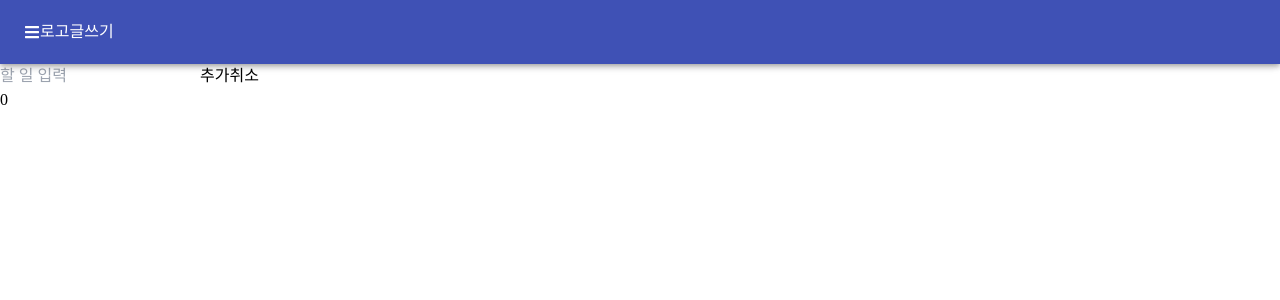
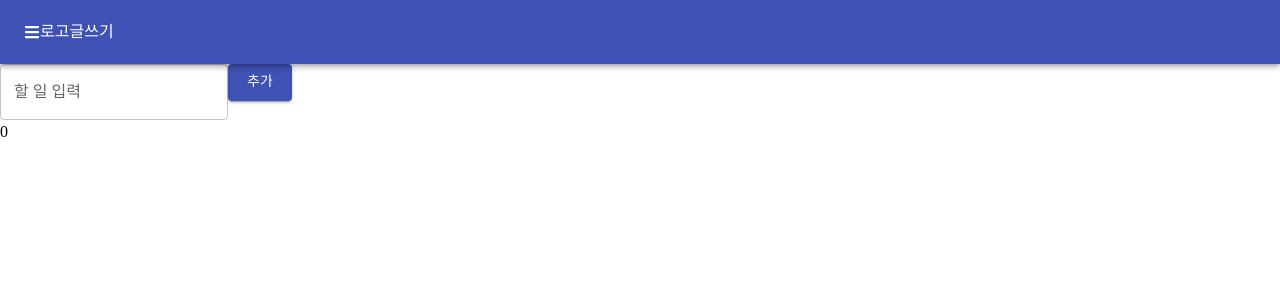
Before and after one commit to Pive0528/24_10_todoapp, a Next.js app: page / in a window 1280 px wide. Shown: the top 300 px of the page. Built offline with nearby package versions, Linux system fonts and the light colour scheme; a web font is replaced by a local one.

Commit message:
Todo 추가 폼 꾸미기, TextField, Button

```diff
--- a/src/app/page.js
+++ b/src/app/page.js
@@ -1,25 +1,16 @@
 'use client';
 
 import * as React from 'react';
-import {
-  AppBar,
-  Toolbar,
-  Button,
-  Alert as MuiAlert,
-  Snackbar,
-  Backdrop,
-  CircularProgress,
-  Drawer,
-  List,
-  ListItemButton,
-  Link,
-  ListItem,
-  Tabs,
-  Tab,
-} from '@mui/material';
+import { AppBar, Toolbar, Button, Alert as MuiAlert, TextField, createTheme } from '@mui/material';
 import { ThemeProvider } from '@emotion/react';
 import { FaBars } from 'react-icons/fa';
 import theme from './theme';
+
+// const theme = createTheme({
+//   typography: {
+//     fontFamily: 'GmarketSansMedium',
+//   },
+// });
 
 const useTodoStatus = () => {
   const [todos, setTodos] = React.useState([]);
@@ -180,10 +171,11 @@ export default function App() {
           </Toolbar>
         </AppBar>
         <Toolbar />
-        <form onSubmit={onSubmit}>
-          <input type="text" name="title" autoComplete="off" placeholder="할 일 입력" />
-          <button type="submit">추가</button>
-          <button type="reset">취소</button>
+        <form className="tw-flex tw-flex-col tw-p-4 tw-gap-2" onSubmit={onSubmit}>
+          <TextField id="outlined-basic" label="할 일 입력" variant="outlined" autoComplete="off" />
+          <Button className="tw-text-bold" variant="contained" type="submit">
+            추가
+          </Button>
         </form>
         {todoState.todos.length}
         {/* {todoState.todos} */}
```
